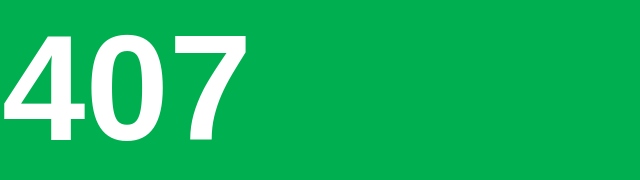
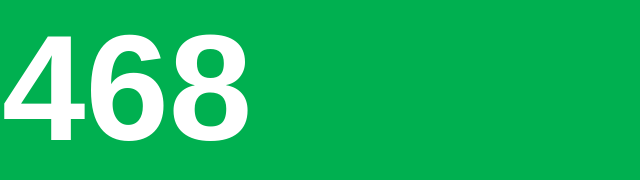
Before and after one commit to CccZacH/ccczach.github.io, a plain HTML site: page index.html in a window 1280 px wide. Shown: the whole page, without its empty margins (0-640 px from the left). Drawn offline with Linux system fonts and the light colour scheme.

Commit message:
Update index.html

```diff
--- a/index.html
+++ b/index.html
@@ -48,8 +48,8 @@ var result = days ;
 document.getElementById("elapseClock").innerHTML = result;
 }
 var together = new Date();
-together.setFullYear(2022, 10, 30);
-<!--2022年10月30日最后一次工伤-->
+together.setFullYear(2022, 8, 30);
+<!--2022年8月30日最后一次工伤-->
 together.setHours(20);
 together.setMinutes(20);
 together.setSeconds(0);
```
